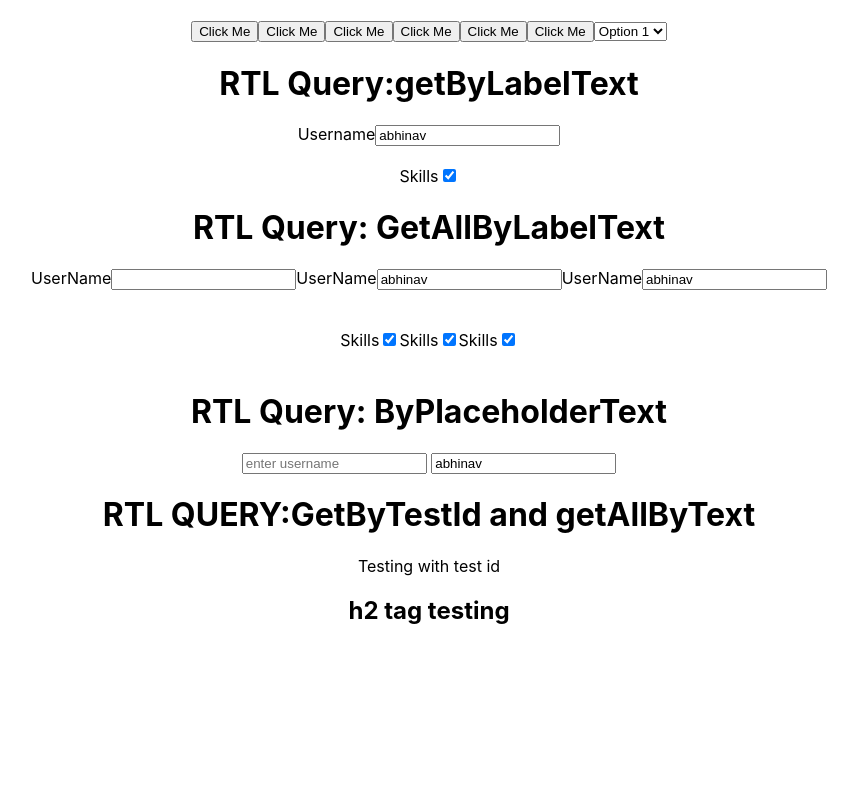
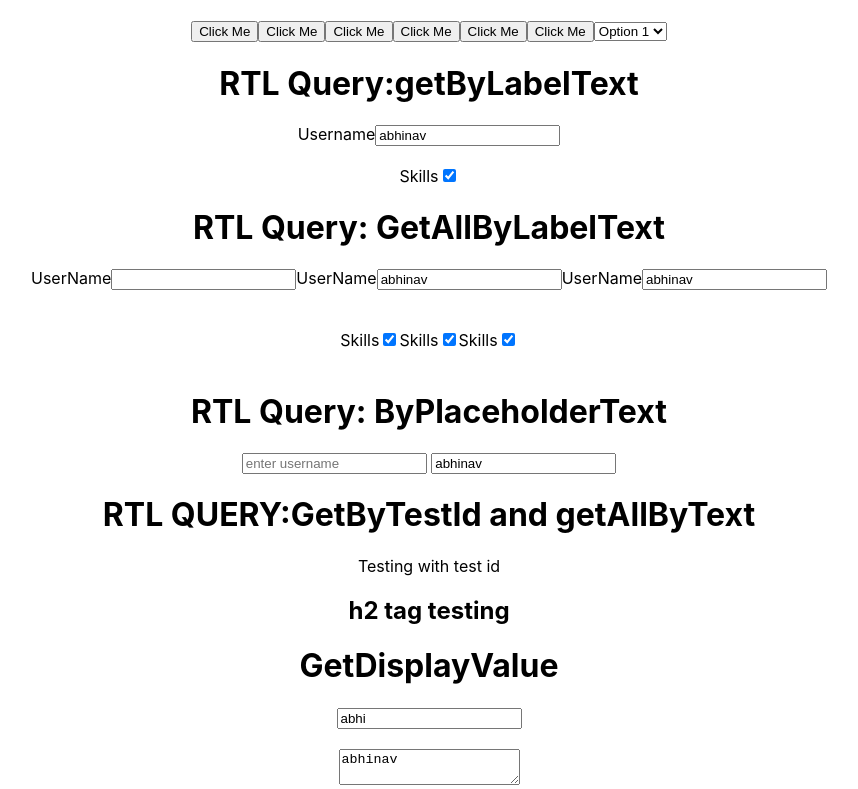
Before and after one commit to abhinav2697/Reactjs-mini-projects, a React (Create React App) app in the folder blog-app-test/: page / in a window 1280 px wide. Shown: the part 984-1773 px from the top of the page, without its empty margins (211-1069 px from the left). Before the commit the page ends 1629 px from the top, so only its background shows below. Built offline with nearby package versions, Linux system fonts and the light colour scheme.

Commit message:
new changes  added

```diff
--- a/blog-app-test/src/App.js
+++ b/blog-app-test/src/App.js
@@ -10,6 +10,7 @@ import GetByLabelText from "./GetByLabelText";
 import GetAllByLabelText from "./GetAllByLabelText";
 import GetByPlaceholderText from "./GetByPlaceholderText";
 import GetByTestId from "./GetByTestId";
+import GetDisplayValue from "./GetDisplayValue";
 function App() {
   const[data,setData]=useState("");
   return (
@@ -43,6 +44,7 @@ function App() {
       <GetAllByLabelText/>
       <GetByPlaceholderText/>
       <GetByTestId/>
+      <GetDisplayValue/>
     </div>
   );
 }
--- /dev/null
+++ b/blog-app-test/src/GetDisplayValue.js
@@ -0,0 +1,15 @@
+import React from 'react'
+
+const GetDisplayValue = () => {
+  return (
+    <div>
+        <h1>GetDisplayValue</h1>
+        <input type="text" defaultValue={"abhi"}/>
+        <br/>
+        <br/>
+        <textarea defaultValue={"abhinav"}/>
+        </div>
+  )
+}
+
+export default GetDisplayValue
```
Also changed, not shown: 1 other file (tests, documents, lock files or other folders).
